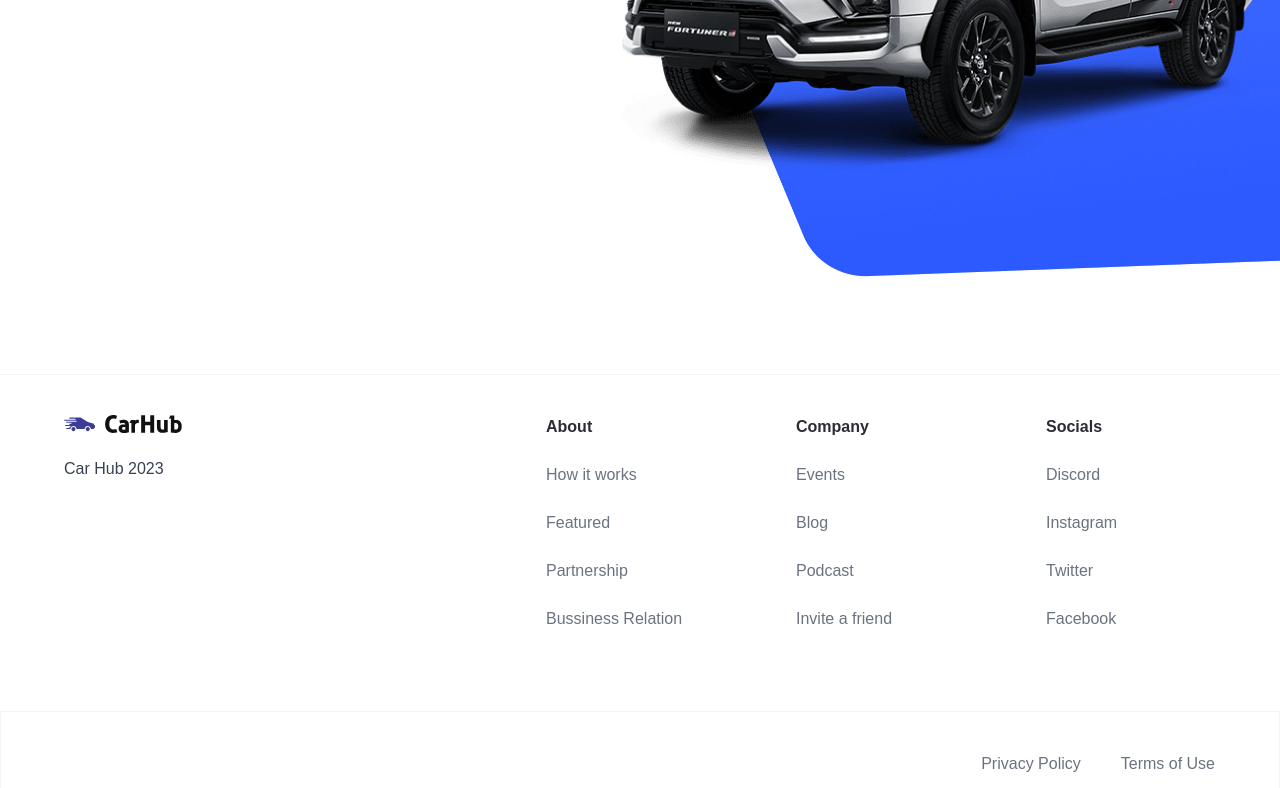
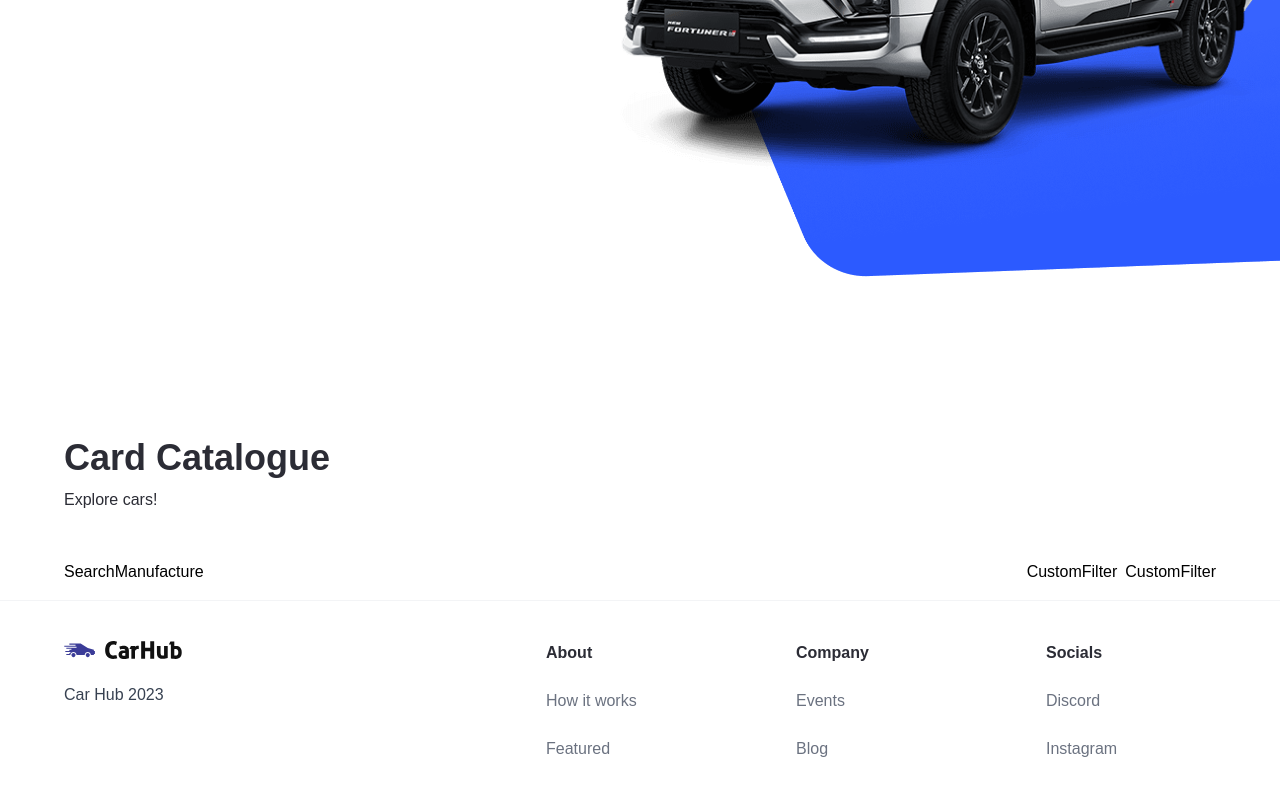
Before and after one commit to ronnie-rios/nextdemoapp, a Next.js app: page / in a window 1280 px wide. Shown: the part 426-1214 px from the top of the page. Built offline with nearby package versions, Linux system fonts and the light colour scheme.

Commit message:
search components headless UI

```diff
--- a/app/page.tsx
+++ b/app/page.tsx
@@ -1,10 +1,24 @@
-import { Hero } from "@/components";
+import { Hero, SearchBar, CustomFilter } from "@/components";
 
 
 export default function Home() {
   return (
     <main className="overflow-hidden">
       <Hero />
+      <div className="mt-12 padding-x padding-y max-width" id='discover'>
+        <div className="home__text-container">
+          <h1 className="text-4xl font-bold">Card Catalogue</h1>
+          <p>Explore cars!</p>
+        </div>
+
+        <div className="home__filters">
+          <SearchBar />
+          <div className="home__filter-container">
+            <CustomFilter title='fuel' />
+            <CustomFilter title='year' />
+          </div>
+        </div>
+      </div>
     </main>
   )
 }
--- /dev/null
+++ b/components/CustomFilter.tsx
@@ -0,0 +1,9 @@
+import React from 'react'
+
+const CustomFilter = () => {
+  return (
+    <div>CustomFilter</div>
+  )
+}
+
+export default CustomFilter
--- /dev/null
+++ b/components/SearchBar.tsx
@@ -0,0 +1,19 @@
+'use client';
+
+import { SearchManufacture } from ".";
+import { useState} from 'react';
+
+const SearchBar = () => {
+    const [manufacture, setManufacture] = useState('');
+
+    const handleSearch = () => {}
+  return (
+    <form onSubmit={handleSearch} className="searchbar">
+        <div className="searchbar__item">
+            <SearchManufacture manufacture={manufacture} setManufacture={setManufacture}/>
+        </div>
+    </form>
+  )
+}
+
+export default SearchBar
--- /dev/null
+++ b/components/SearchManufacture.tsx
@@ -0,0 +1,10 @@
+import { SearchManufactureProps } from '@/types'
+import React from 'react'
+
+const SearchManufacture = ({ manufacture, setManufacture}: SearchManufactureProps) => {
+  return (
+    <div>SearchManufacture</div>
+  )
+}
+
+export default SearchManufacture
--- a/components/index.ts
+++ b/components/index.ts
@@ -1,5 +1,10 @@
 import Hero from "./Hero";
 import CustomButton from "./CustomButton";
 import Navbar from "./Navbar";
-import Footer from "./Footer"
-export { Hero, CustomButton, Navbar, Footer }
+import Footer from "./Footer";
+import SearchBar from "./SearchBar";
+import CustomFilter from "./CustomFilter";
+import SearchManufacture from "./SearchManufacture";
+
+
+export { Hero, CustomButton, Navbar, Footer, SearchBar, CustomFilter, SearchManufacture };
--- a/package.json
+++ b/package.json
@@ -9,6 +9,7 @@
     "lint": "next lint"
   },
   "dependencies": {
+    "@headlessui/react": "^1.7.17",
     "@types/node": "20.5.0",
     "@types/react": "18.2.20",
     "@types/react-dom": "18.2.7",
--- a/types/index.ts
+++ b/types/index.ts
@@ -6,3 +6,8 @@ export interface CustomButtomProps {
     handleClick?: MouseEventHandler<HTMLButtonElement>;
     btnType?: 'button' | 'submit';
 }
+
+export interface SearchManufactureProps {
+    manufacture: string;
+    setManufacture: (manufacture: string) => void;
+}
```
Also changed, not shown: 1 other file (tests, documents, lock files or other folders).
